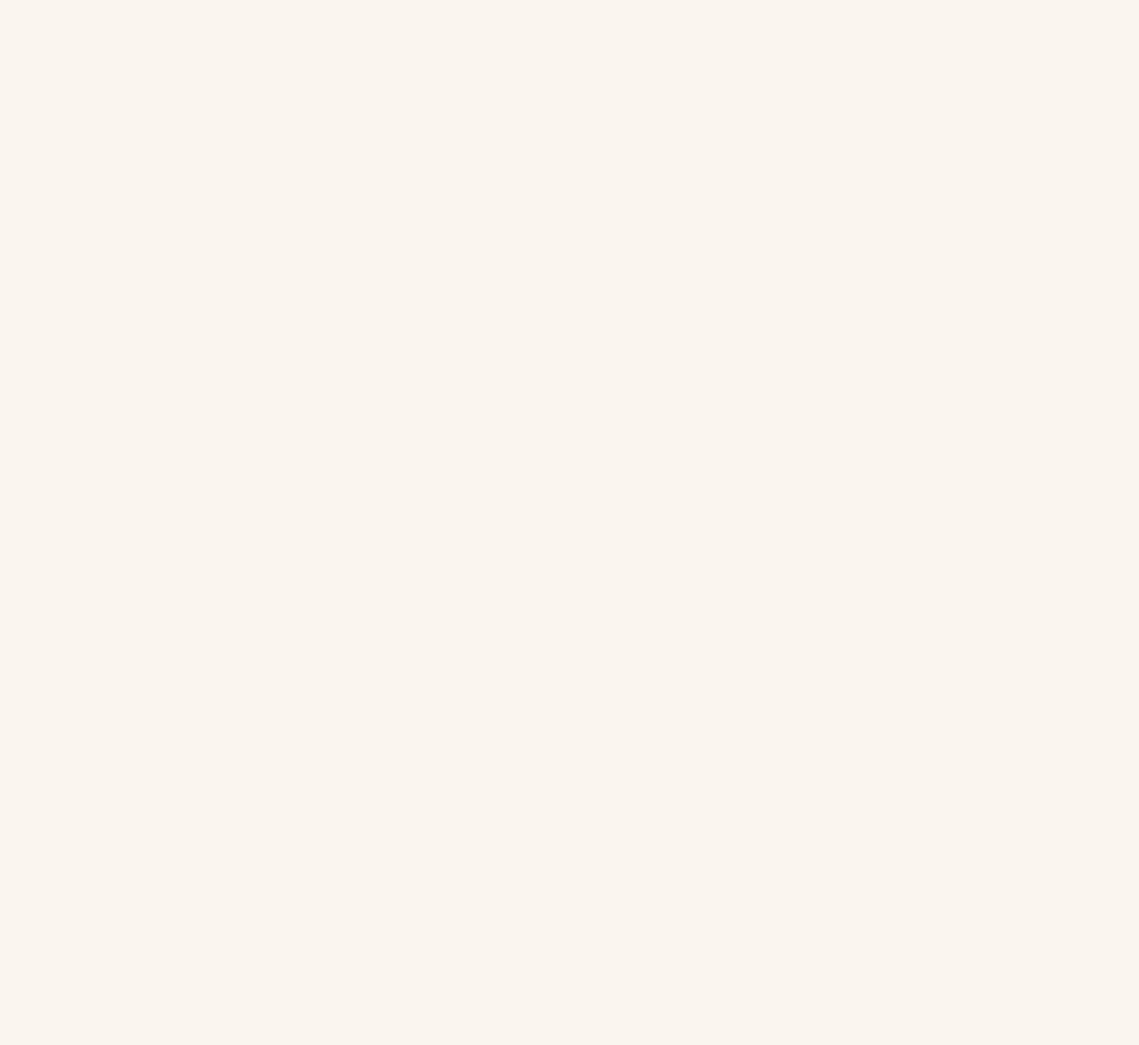
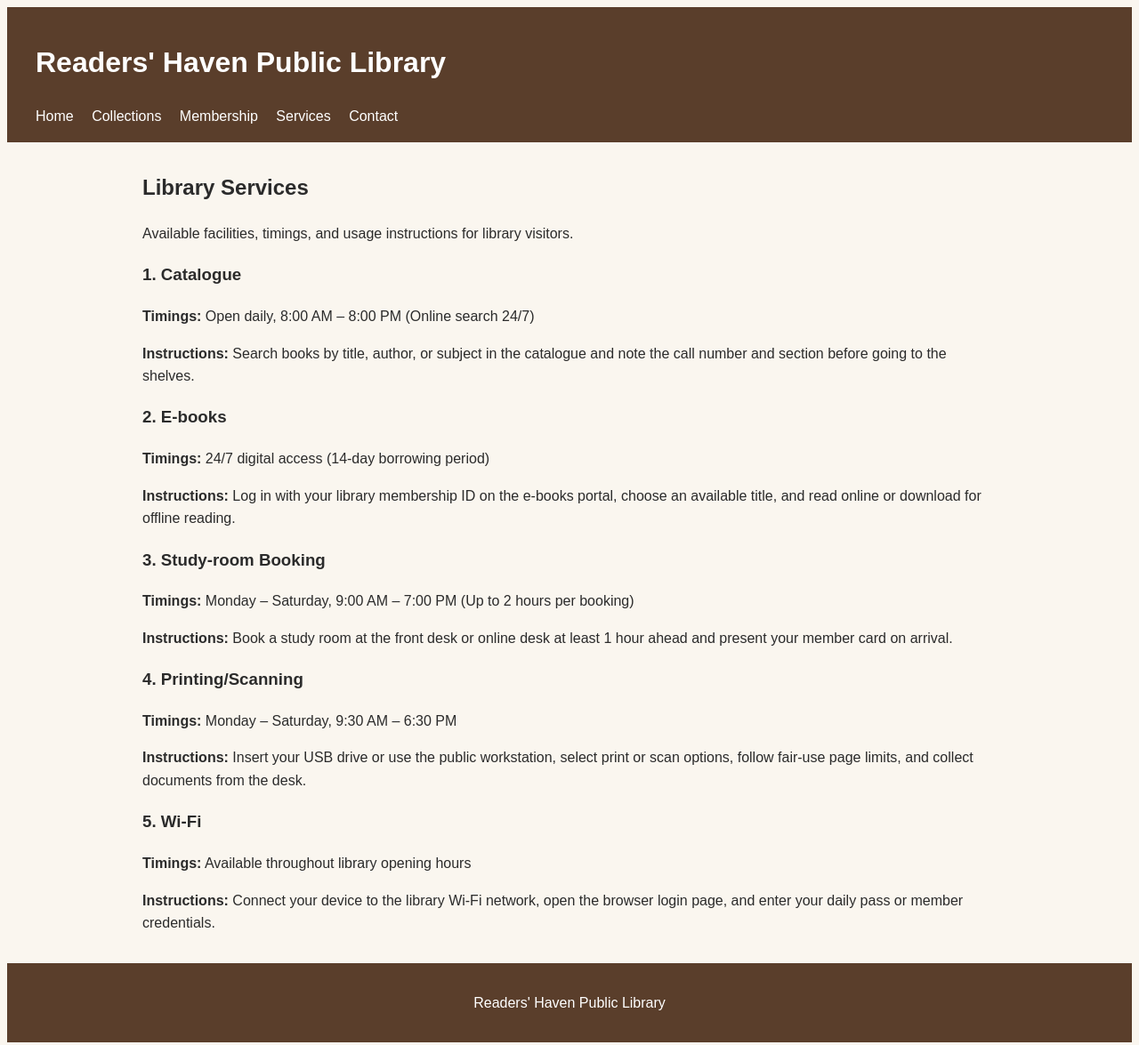
Before and after one commit to batkk007/readers-haven-library, a website: page src/services.html in a window 1280 px wide. Shown: the whole page at 89% size. Before the commit the page ends 800 px from the top, so only its background shows below. Drawn offline with Linux system fonts and the light colour scheme.

Commit message:
Add services page with timings and instructions

```diff
--- a/src/services.html
+++ b/src/services.html
@@ -1,11 +1,62 @@
 <!DOCTYPE html>
 <html lang="en">
 <head>
-  <meta charset="UTF-8">
-  <meta name="viewport" content="width=device-width, initial-scale=1.0">
-  <title>Services</title>
-  <link rel="stylesheet" href="../styles/style.css">
+  <meta charset="UTF-8" />
+  <meta name="viewport" content="width=device-width, initial-scale=1.0" />
+  <title>Services | Readers' Haven Public Library</title>
+  <link rel="stylesheet" href="../styles/style.css" />
 </head>
 <body>
+  <header>
+    <h1>Readers' Haven Public Library</h1>
+    <nav>
+      <a href="./index.html">Home</a>
+      <a href="./collections.html">Collections</a>
+      <a href="./membership.html">Membership</a>
+      <a href="./services.html">Services</a>
+      <a href="./contact.html">Contact</a>
+    </nav>
+  </header>
+
+  <main class="services-page">
+    <h2>Library Services</h2>
+    <p>Available facilities, timings, and usage instructions for library visitors.</p>
+
+    <section class="services-list">
+      <article class="service-box">
+        <h3>1. Catalogue</h3>
+        <p><strong>Timings:</strong> Open daily, 8:00 AM – 8:00 PM (Online search 24/7)</p>
+        <p><strong>Instructions:</strong> Search books by title, author, or subject in the catalogue and note the call number and section before going to the shelves.</p>
+      </article>
+
+      <article class="service-box">
+        <h3>2. E-books</h3>
+        <p><strong>Timings:</strong> 24/7 digital access (14-day borrowing period)</p>
+        <p><strong>Instructions:</strong> Log in with your library membership ID on the e-books portal, choose an available title, and read online or download for offline reading.</p>
+      </article>
+
+      <article class="service-box">
+        <h3>3. Study-room Booking</h3>
+        <p><strong>Timings:</strong> Monday – Saturday, 9:00 AM – 7:00 PM (Up to 2 hours per booking)</p>
+        <p><strong>Instructions:</strong> Book a study room at the front desk or online desk at least 1 hour ahead and present your member card on arrival.</p>
+      </article>
+
+      <article class="service-box">
+        <h3>4. Printing/Scanning</h3>
+        <p><strong>Timings:</strong> Monday – Saturday, 9:30 AM – 6:30 PM</p>
+        <p><strong>Instructions:</strong> Insert your USB drive or use the public workstation, select print or scan options, follow fair-use page limits, and collect documents from the desk.</p>
+      </article>
+
+      <article class="service-box">
+        <h3>5. Wi-Fi</h3>
+        <p><strong>Timings:</strong> Available throughout library opening hours</p>
+        <p><strong>Instructions:</strong> Connect your device to the library Wi-Fi network, open the browser login page, and enter your daily pass or member credentials.</p>
+      </article>
+    </section>
+  </main>
+
+  <footer>
+    <p>Readers' Haven Public Library</p>
+  </footer>
 </body>
 </html>
```
